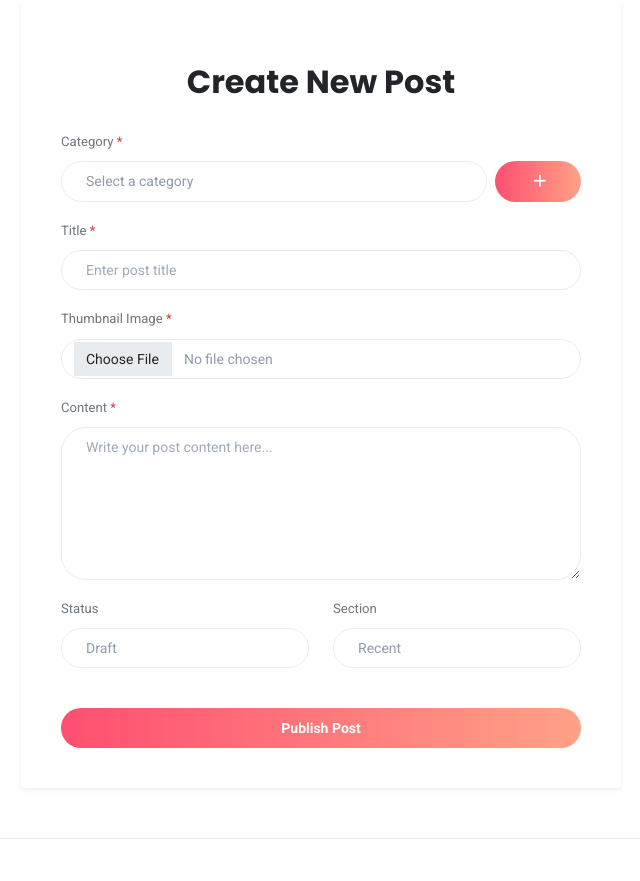
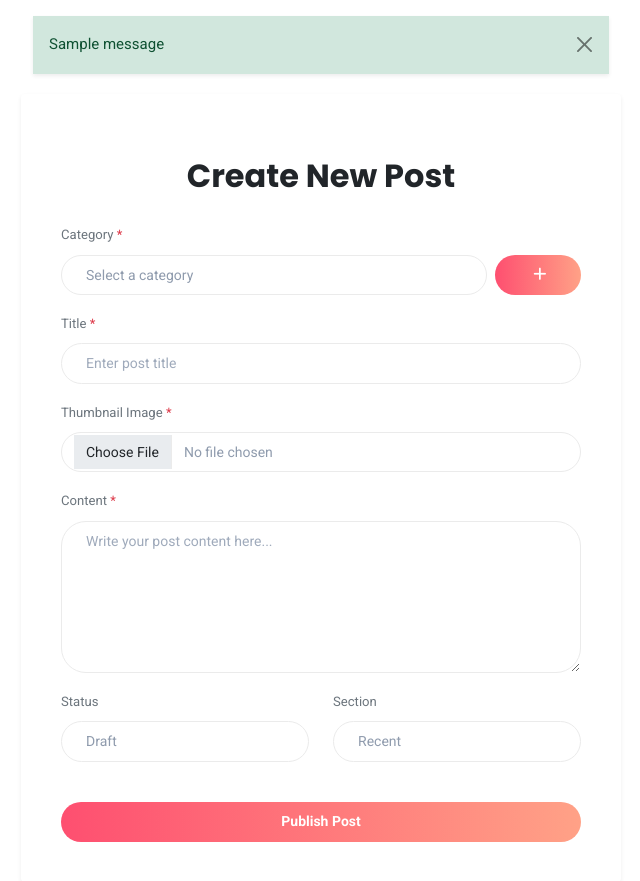
Before and after one commit to atonu-a/inkwell, a Django app: page /create-post/ in a window 1280 px wide; the page is wider, and only the part inside the window is pictured. Shown: the part 128-1009 px from the top of that part, without its empty margins (319-959 px from the left). Run offline with Django 5.2, Linux system fonts and the light colour scheme; a user stored in the database is signed in; data comes from the database, SQL or seed files in the repository; tables that the repository leaves empty hold one stand-in row (values such as "Sample post"); one stand-in notice (Sample message) is shown; style sheets or scripts are compiled from the project's sources; some libraries are stand-ins or nearby versions.

Commit message:
Add success and error messages for post creation and deletion

```diff
--- a/templates/base.html
+++ b/templates/base.html
@@ -174,6 +174,19 @@
 				</div>
 			</nav>
 		</header>
+
+		{% if messages %}
+		<div class="row justify-content-center mt-3">
+			<div class="col-12" style="max-width: 600px;"> {% for message in messages %}
+				<div class="alert alert-{% if message.tags == 'error' %}danger{% else %}{{ message.tags|default:'info' }}{% endif %} alert-dismissible fade show shadow-sm"
+					role="alert">
+					{{ message }}
+					<button type="button" class="btn-close" data-bs-dismiss="alert" aria-label="Close"></button>
+				</div>
+				{% endfor %}
+			</div>
+		</div>
+		{% endif %}
 		{% endblock header %}
 
 		{% block body %}
--- a/templates/create.html
+++ b/templates/create.html
@@ -67,6 +67,7 @@
                 </div>
                 {% endif %}
 
+
                 <div class="d-grid mt-4">
                     <button type="submit" class="btn btn-default fw-bold">Publish Post</button>
                 </div>
--- a/user_auth/views.py
+++ b/user_auth/views.py
@@ -10,9 +10,12 @@ from django.core.paginator import Paginator
 from django.contrib.auth.models import User
 from django.contrib.auth import get_user_model
 from .models import Follow
+from django.contrib import messages
 
 User = get_user_model()
-# Create your views here.
+
+
+
 
 
 def register_view(request):
@@ -126,6 +129,7 @@ def create_post(request):
             status=status,
             section=section
         )
+        messages.success(request,"Post created successfully!")
         return redirect('index')
 
     categories =  Category.objects.all()
@@ -137,6 +141,7 @@ def create_post(request):
 def delete_post(request, slug):
     post = Blog.objects.get(blog_slug = slug)
     post.delete()
+    messages.error(request,"Post deleted!")
     return redirect("personal")
 
 def add_category(request):
```
